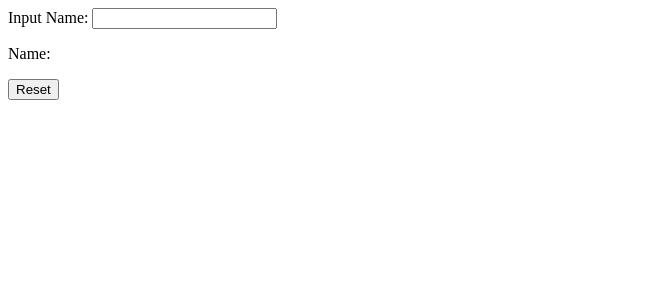
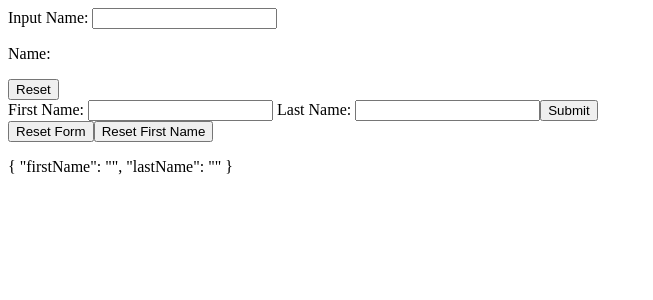
Before and after one commit to quaffpotion/ng-forms-example, an Angular app: page / in a window 1280 px wide. Shown: the top 300 px of the page, without its empty margins (0-653 px from the left). Built offline with nearby package versions, Linux system fonts and the light colour scheme.

Commit message:
using FormGroup, setValue, patchValue

```diff
--- a/src/app/app.component.html
+++ b/src/app/app.component.html
@@ -1 +1,3 @@
 <app-name-editor></app-name-editor>
+<br />
+<app-profile-editor></app-profile-editor>
--- a/src/app/app.module.ts
+++ b/src/app/app.module.ts
@@ -5,9 +5,10 @@ import { AppComponent } from "./app.component";
 //Added:
 import { ReactiveFormsModule } from "@angular/forms";
 import { NameEditorComponent } from './name-editor/name-editor.component';
+import { ProfileEditorComponent } from './profile-editor/profile-editor.component';
 
 @NgModule({
-  declarations: [AppComponent, NameEditorComponent],
+  declarations: [AppComponent, NameEditorComponent, ProfileEditorComponent],
   imports: [BrowserModule, ReactiveFormsModule],
   providers: [],
   bootstrap: [AppComponent]
--- /dev/null
+++ b/src/app/profile-editor/profile-editor.component.html
@@ -0,0 +1 @@
+<p>profile-editor works!</p>
--- /dev/null
+++ b/src/app/profile-editor/profile-editor.component.ts
@@ -0,0 +1,58 @@
+import { Component, OnInit } from "@angular/core";
+import { FormGroup, FormControl } from "@angular/forms";
+
+@Component({
+  selector: "app-profile-editor",
+  template: `
+    <form [formGroup]="profileForm" (ngSubmit)="onSubmit()">
+      <label>
+        First Name:
+        <input type="text" formControlName="firstName" />
+      </label>
+
+      <label>
+        Last Name:
+        <input type="text" formControlName="lastName" />
+      </label>
+      <button>Submit</button>
+    </form>
+    <button (click)="reset()">Reset Form</button>
+    <button (click)="resetFirstName()">Reset First Name</button>
+    <p>
+      {{ profileForm.value | json }}
+    </p>
+  `,
+  styleUrls: ["./profile-editor.component.css"]
+})
+export class ProfileEditorComponent implements OnInit {
+  profileForm = new FormGroup({
+    firstName: new FormControl(""),
+    lastName: new FormControl("")
+  });
+
+  constructor() {}
+
+  ngOnInit() {}
+
+  /*
+    update: seems it just watches for all button events type submit or otherwise
+    In the template we bind this function to ngSubmit. Behind the scenes Angular
+    will watch the form for when a button of type `submit` is clicked and then
+    run this function.
+  */
+  onSubmit() {
+    console.log(this.profileForm.value);
+  }
+
+  reset() {
+    this.profileForm.setValue({
+      firstName: "Paul",
+      lastName: "Ryan"
+    });
+  }
+  resetFirstName() {
+    this.profileForm.patchValue({
+      firstName: "Nancy"
+    });
+  }
+}
```
Also changed, not shown: src/app/profile-editor/profile-editor.component.css (added), 1 other file (tests, documents, lock files or other folders).
